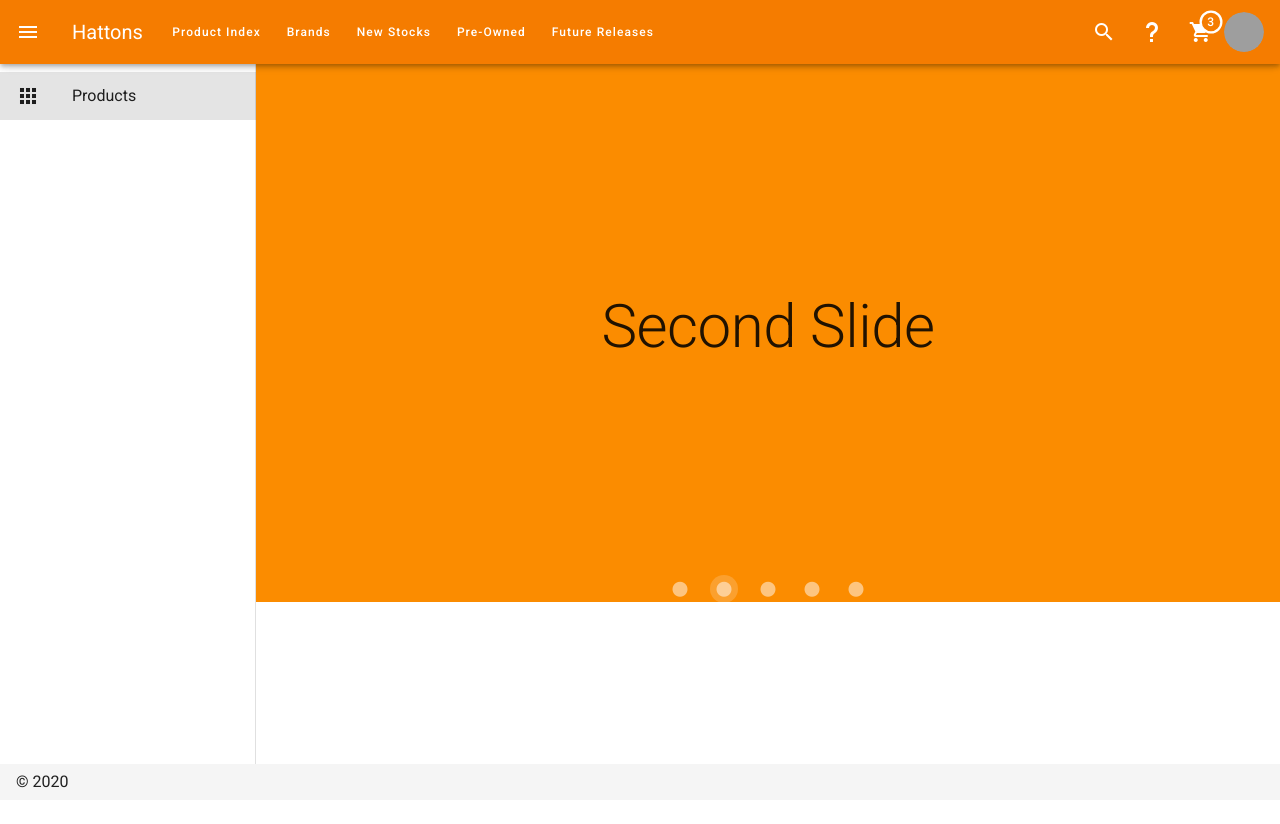
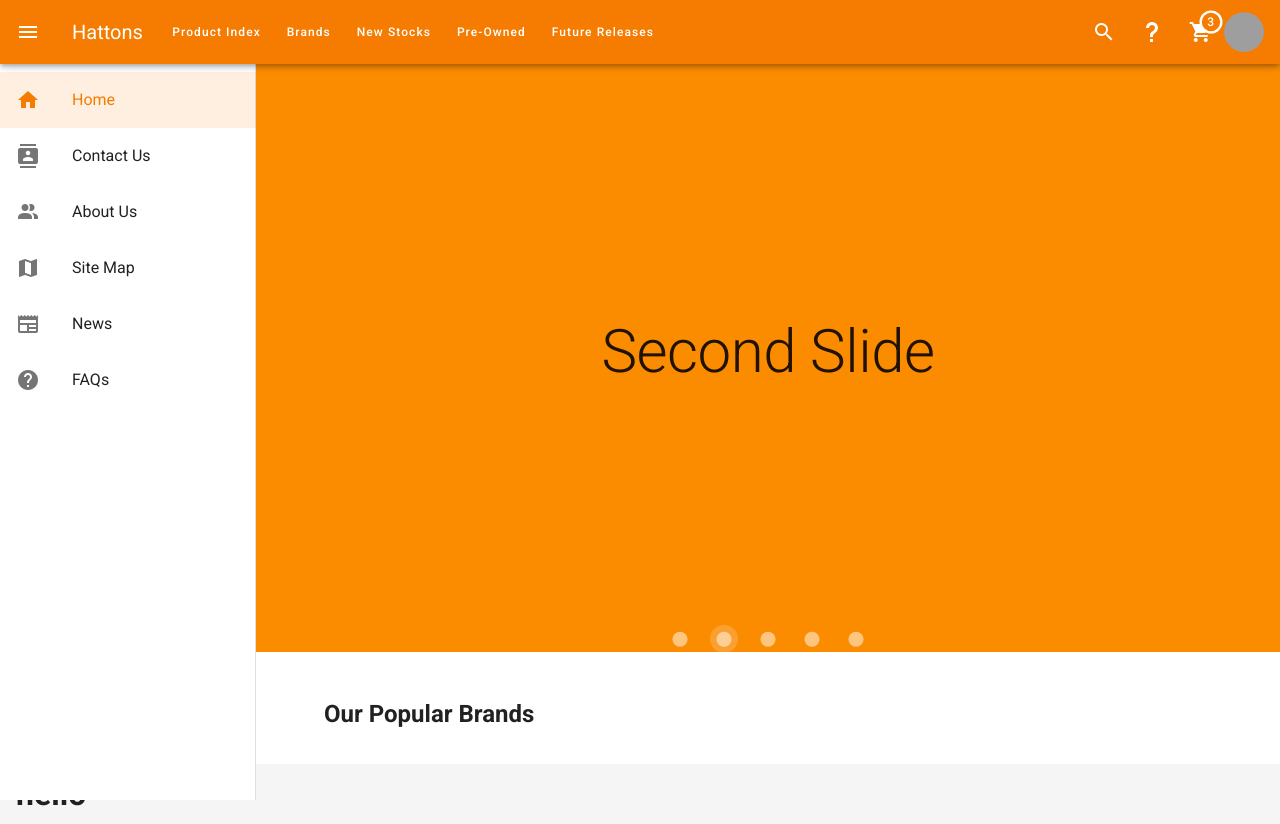
Before and after one commit to AbulKalamAZ/hattons, a Nuxt app: page / in a window 1280 px wide. Both pictures are taken after a click on the button 28 px from the left and 32 px from the top of the page. Before the commit the page ends 800 px from the top, so only its background shows below. Built offline with nearby package versions, Linux system fonts and the light colour scheme; grey boxes are pictures that could not be loaded.

Commit message:
navigation drawer updated

```diff
--- a/layouts/default.vue
+++ b/layouts/default.vue
@@ -8,21 +8,20 @@
       app
     >
       <v-list>
+      <v-list-item-group v-model="list" color="orange darken-2">
         <v-list-item
           v-for="(item, i) in items"
           :key="i"
-          :to="item.to"
-          router
-          exact
         >
-          <v-list-item-action>
-            <v-icon>{{ item.icon }}</v-icon>
-          </v-list-item-action>
+          <v-list-item-icon>
+            <v-icon v-text="item.icon"></v-icon>
+          </v-list-item-icon>
           <v-list-item-content>
-            <v-list-item-title v-text="item.title" />
+            <v-list-item-title v-text="item.title"></v-list-item-title>
           </v-list-item-content>
         </v-list-item>
-      </v-list>
+      </v-list-item-group>
+    </v-list>
     </v-navigation-drawer>
     <v-app-bar
       :clipped-left="clipped"
@@ -192,10 +191,8 @@
     </v-content>
 
     <v-footer
-      :fixed="fixed"
-      app
     >
-      <span>&copy; {{ new Date().getFullYear() }}</span>
+      <h1>hello</h1>
     </v-footer>
   </v-app>
 </template>
@@ -204,16 +201,42 @@
 export default {
   data () {
     return {
+      list: 0,
       menuCard: false,
       clipped: true,
       drawer: false,
       fixed: false,
       items: [
         {
-          icon: 'mdi-apps',
-          title: 'Products',
-          to: '/'
-        }
+          title: 'Home',
+          to: '/',
+          icon: 'mdi-home'
+        },
+        {
+          title: 'Contact Us',
+          to: '/',
+          icon: 'mdi-contacts'
+        },
+        {
+          title: 'About Us',
+          to: '/',
+          icon: 'mdi-account-multiple'
+        },
+        {
+          title: 'Site Map',
+          to: '/',
+          icon: 'mdi-map'
+        },
+        {
+          title: 'News',
+          to: '/',
+          icon: 'mdi-newspaper'
+        },
+        {
+          title: 'FAQs',
+          to: '/',
+          icon: 'mdi-help-circle'
+        },
       ],
       miniVariant: false,
       right: true,
--- a/pages/index.vue
+++ b/pages/index.vue
@@ -1,8 +1,9 @@
 <template>
 
+ <div>
       <v-carousel
         cycle
-        height="550"
+        height="600"
         hide-delimiter-background
         show-arrows-on-hover
       >
@@ -24,6 +25,16 @@
         </v-sheet>
       </v-carousel-item>
   </v-carousel>
+
+  <v-container fluid class="px-12">
+    <v-row class="pa-5">
+      <v-col cols="12">
+        <h2>Our Popular Brands</h2>
+      </v-col>
+    </v-row>
+  </v-container>
+</div>
+
 
 </template>
 
```
Also changed, not shown: 1 other file (tests, documents, lock files or other folders).
